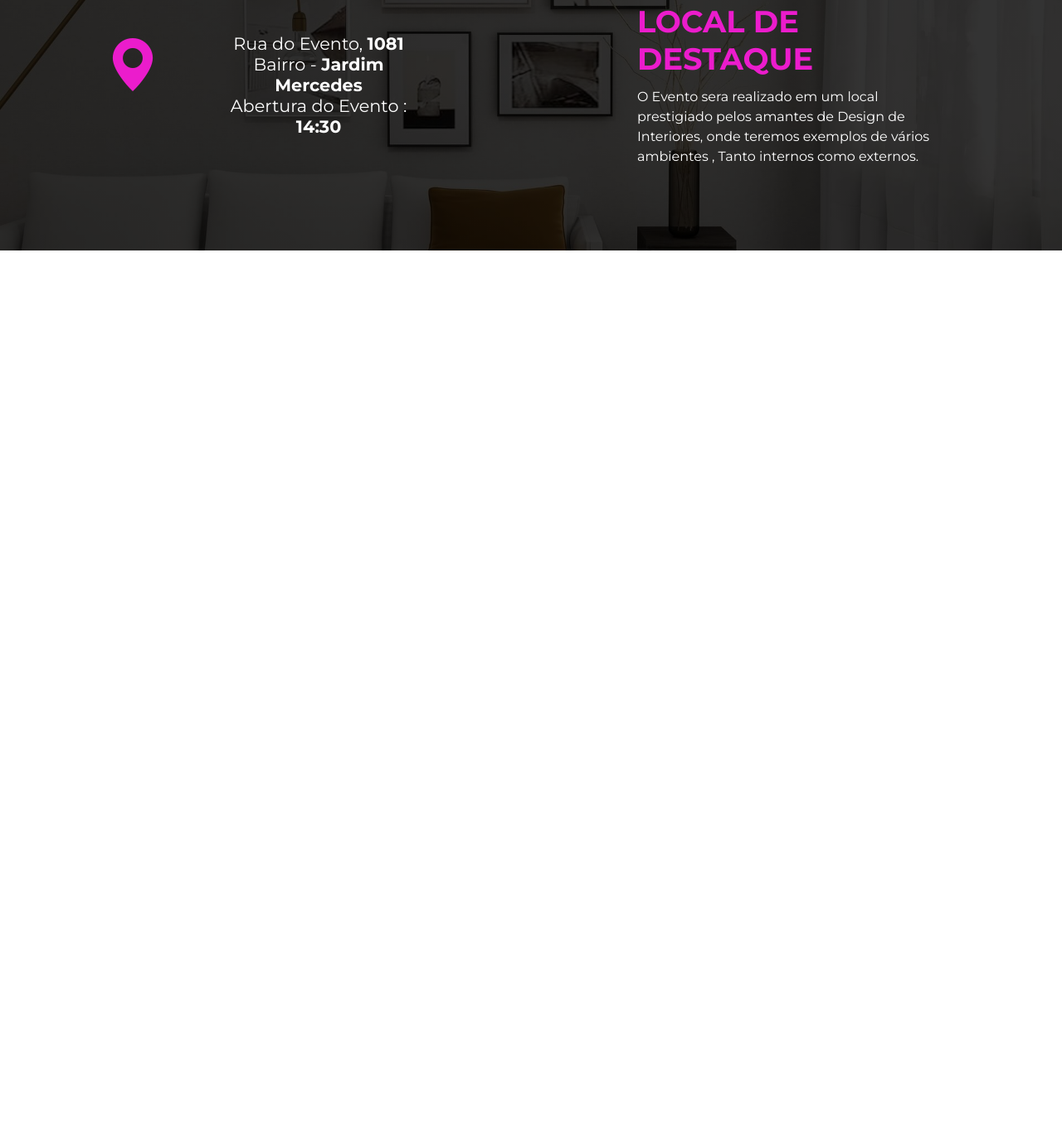
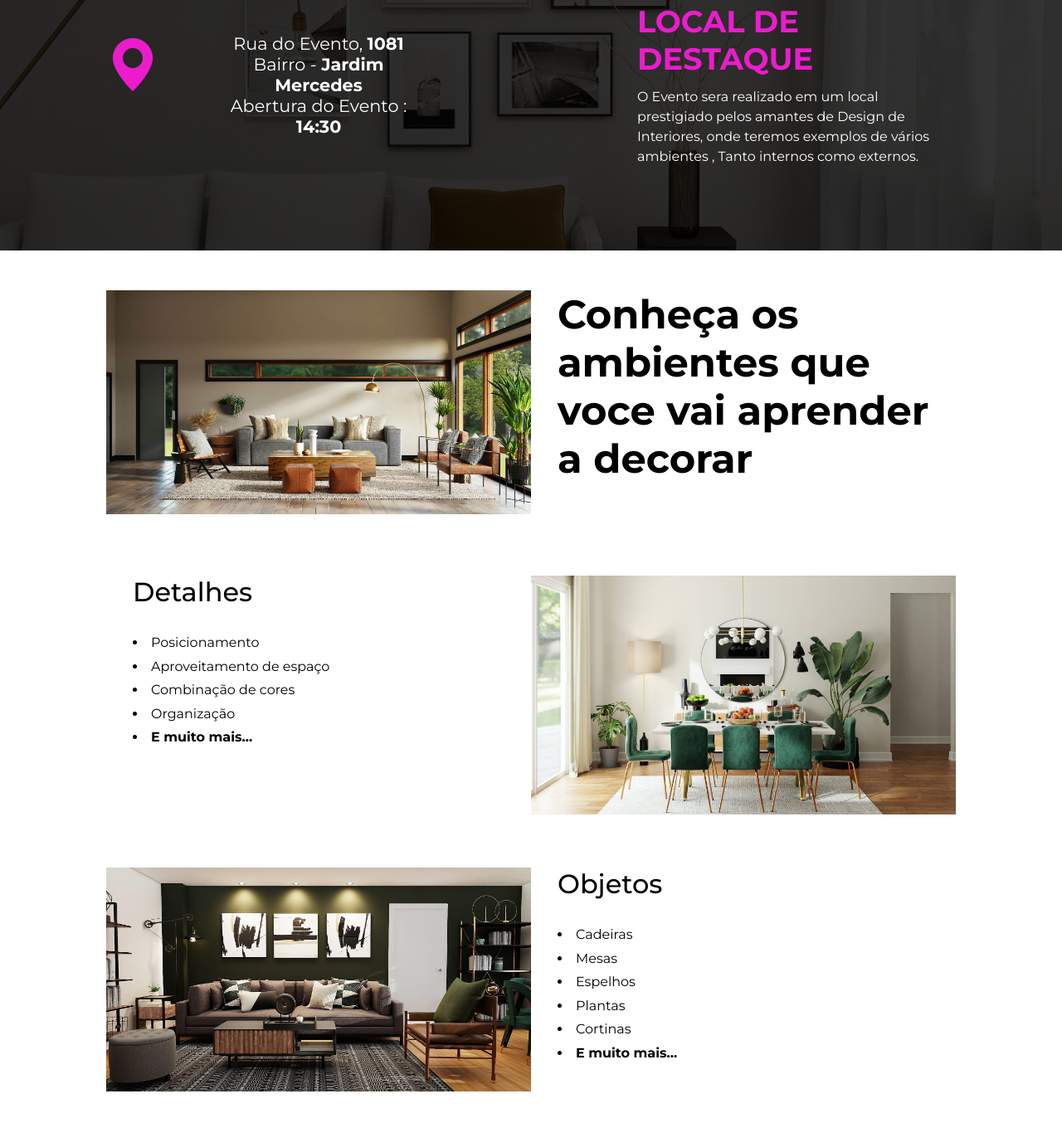
Before and after one commit to vitorquirino/Land-page-responsiva, a plain HTML site: page index.html in a window 1280 px wide. Shown: the part 1373-2727 px from the top of the page at 83% size. Before the commit the page ends 1723 px from the top, so only its background shows below. Drawn offline with nearby package versions, Linux system fonts and the light colour scheme.

Commit message:
atualização!

```diff
--- a/css/style.css
+++ b/css/style.css
@@ -178,3 +178,44 @@
 #about-location > p{
     line-height: 1.5em;
 }
+
+#details{
+    width: 80%;
+    margin: auto;
+    height: 0 auto;
+}
+.detail{
+    display: flex;
+    align-items: flex-start;
+    justify-content: space-between;
+    margin-bottom: 4em;
+}
+
+.detail  img{
+    width: 50%;
+}
+
+.detail h3{
+    margin-bottom: 1em;
+    font-size: 2em;
+    font-weight: 500;
+}
+#detail-1 h3{
+    font-size: 3em;
+    font-weight: 700;
+}
+
+#detail-description{
+    width: 100%;
+    padding-left: 2em;
+}
+
+#detail-description ul{
+    list-style-position: inside;
+}
+#detail-description ul li{
+    margin-bottom:.6em ;
+}
+#detail-description ul li:last-child {
+    font-weight: bold;
+}
--- a/index.html
+++ b/index.html
@@ -85,6 +85,43 @@
             <p>O Evento sera realizado em um local prestigiado pelos amantes de Design de Interiores, onde teremos exemplos de vários ambientes , Tanto internos como externos.</p>
         </div>
     </section>
+    <section id="details">
+        <div class="detail" id="detail-1">
+            <img src="img/hrz-3.jpg" alt="sala decorada em tons claros">
+            <div id="detail-description">
+                <h3>Conheça os ambientes que voce vai aprender a decorar</h3>
+            </div>
+        </div>
+
+        <div class="detail" id="detail-2">
+            <div id="detail-description">
+                <h3>Detalhes</h3>
+                <ul>
+                    <li>Posicionamento</li>
+                    <li>Aproveitamento de espaço</li>
+                    <li>Combinação de cores</li>
+                    <li>Organização</li>
+                    <li>E muito mais...</li>
+                </ul>
+            </div>
+            <img src="img/hrz-4.jpg" alt="sala de jantar branca e com decorações de plantas em volta">
+        </div>
+
+        <div class="detail" id="detail-3">
+            <img src="img/hrz-5.jpg" alt="sala decorada em tons escuros">
+            <div id="detail-description">
+                <h3>Objetos</h3>
+                <ul>
+                    <li>Cadeiras</li>
+                    <li>Mesas</li>
+                    <li>Espelhos</li>
+                    <li>Plantas</li>
+                    <li>Cortinas</li>
+                    <li>E muito mais...</li>
+                </ul>
+            </div>
+        </div>
+    </section>
 
 </body>
 </html>
```
